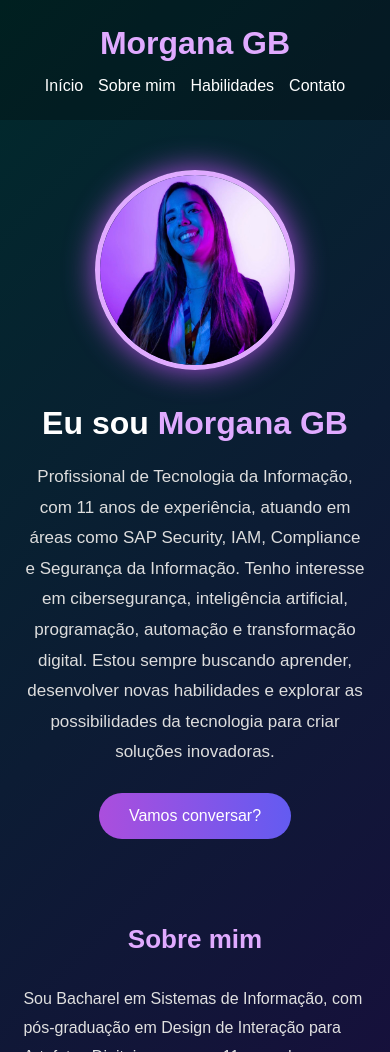
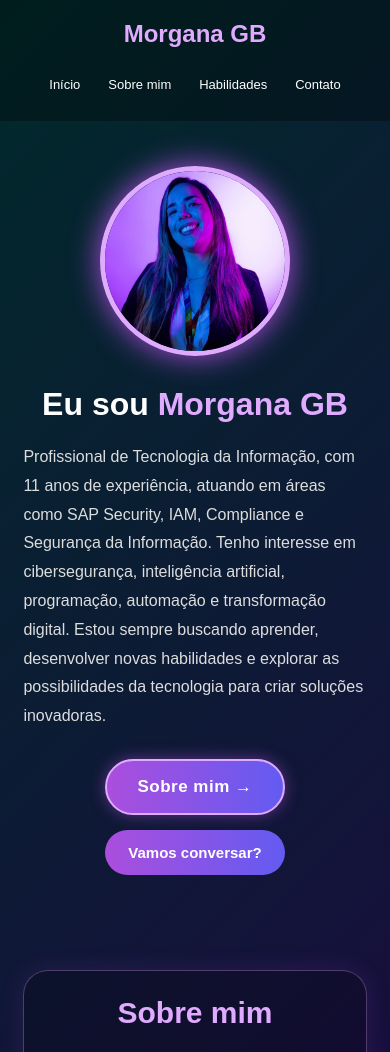
Before and after one commit to Morgana28/webmypage, a plain HTML site: page index.html in a window 390 px wide. Shown: the top 1052 px of the page. Drawn offline with Linux system fonts and the light colour scheme.

Commit message:
Update index.html

```diff
--- a/index.html
+++ b/index.html
@@ -4,6 +4,8 @@
 <head>
     <meta charset="UTF-8">
     <meta name="viewport" content="width=device-width, initial-scale=1.0">
+
+    <meta name="description" content="Portfólio profissional de Morgana GB. Experiência em SAP Security, IAM, Compliance e Segurança da Informação.">
 
     <title>Morgana GB | Portfólio</title>
 
@@ -16,6 +18,7 @@
 
         html {
             scroll-behavior: smooth;
+            scroll-padding-top: 30px;
         }
 
         body {
@@ -23,43 +26,51 @@
             background: linear-gradient(135deg, #002a2b, #240046, #3c096c);
             color: white;
             min-height: 100vh;
+            overflow-x: hidden;
         }
 
         /* CABEÇALHO */
 
         header {
-            padding: 25px 8%;
+            padding: 22px 8%;
             display: flex;
             justify-content: space-between;
             align-items: center;
-            background: rgba(0, 0, 0, 0.25);
+            background: rgba(0, 0, 0, 0.30);
             flex-wrap: wrap;
-            gap: 15px;
+            gap: 20px;
         }
 
         header h1 {
             color: #e0aaff;
+            font-size: 27px;
         }
 
         nav {
             display: flex;
+            align-items: center;
             flex-wrap: wrap;
-            gap: 20px;
+            gap: 15px;
         }
 
         nav a {
             color: white;
             text-decoration: none;
-            transition: 0.3s;
+            padding: 10px 15px;
+            border-radius: 25px;
+            transition: all 0.3s ease;
+            font-size: 15px;
         }
 
         nav a:hover {
             color: #ff70d9;
+            background: rgba(255, 112, 217, 0.12);
         }
 
         /* CONTEÚDO PRINCIPAL */
 
         main {
+            width: 100%;
             padding: 80px 10%;
         }
 
@@ -74,16 +85,17 @@
         }
 
         .foto {
-            width: 250px;
-            height: 250px;
+            width: 270px;
+            height: 270px;
             border-radius: 50%;
             object-fit: cover;
             border: 5px solid #e0aaff;
             box-shadow: 0 0 30px #ab4edd;
+            flex-shrink: 0;
         }
 
         .texto {
-            max-width: 550px;
+            max-width: 600px;
         }
 
         .texto h2 {
@@ -101,47 +113,87 @@
             line-height: 1.8;
         }
 
-        button {
-            margin-top: 25px;
-            padding: 14px 30px;
+        /* BOTÕES */
+
+        .botoes-apresentacao {
+            display: flex;
+            align-items: center;
+            flex-wrap: wrap;
+            gap: 15px;
+            margin-top: 28px;
+        }
+
+        .botao {
+            display: inline-block;
+            text-decoration: none;
+            text-align: center;
+            padding: 15px 28px;
             border: none;
             border-radius: 30px;
             background: linear-gradient(90deg, #ab4edd, #635bf1);
             color: white;
             cursor: pointer;
             font-size: 16px;
-            transition: 0.3s;
+            font-weight: bold;
+            transition: all 0.3s ease;
         }
 
-        button:hover {
-            transform: scale(1.05);
-            box-shadow: 0 0 15px #ab4edd;
+        .botao:hover {
+            background: linear-gradient(90deg, #ff70d9, #ab4edd);
+            transform: translateY(-4px) scale(1.04);
+            box-shadow: 0 0 22px rgba(255, 112, 217, 0.7);
+        }
+
+        /* BOTÃO SOBRE MIM EM DESTAQUE */
+
+        .botao-sobre {
+            padding: 17px 35px;
+            font-size: 18px;
+            border: 2px solid #e0aaff;
+            box-shadow: 0 0 15px rgba(171, 78, 221, 0.5);
+            letter-spacing: 0.5px;
+        }
+
+        .botao-sobre:hover {
+            background: linear-gradient(90deg, #ff70d9, #ab4edd);
+            box-shadow: 0 0 25px rgba(255, 112, 217, 0.8);
         }
 
         #mensagem {
             margin-top: 15px;
             color: #e0aaff;
+            font-size: 15px;
         }
 
         /* SEÇÕES */
 
         section {
-            margin-top: 90px;
+            margin-top: 100px;
             text-align: center;
         }
 
         section h2 {
             color: #e0aaff;
-            margin-bottom: 30px;
-            font-size: 30px;
+            margin-bottom: 35px;
+            font-size: 32px;
         }
 
         /* SOBRE MIM */
 
         #sobre {
-            max-width: 1000px;
-            margin: 100px auto 0;
-            padding: 0 10px;
+            max-width: 1100px;
+            margin: 110px auto 0;
+            padding: 45px;
+            background: rgba(0, 0, 0, 0.20);
+            border: 1px solid rgba(224, 170, 255, 0.30);
+            border-radius: 25px;
+            box-shadow: 0 0 25px rgba(171, 78, 221, 0.15);
+            scroll-margin-top: 30px;
+        }
+
+        #sobre h2 {
+            font-size: 38px;
+            margin-bottom: 40px;
         }
 
         #sobre p {
@@ -172,6 +224,7 @@
         .habilidades span:hover {
             background: rgba(171, 78, 221, 0.35);
             transform: translateY(-4px);
+            box-shadow: 0 0 12px rgba(171, 78, 221, 0.4);
         }
 
         /* CONTATO */
@@ -184,13 +237,27 @@
         }
 
         .links a {
+            display: inline-block;
             color: #e0aaff;
             text-decoration: none;
+            padding: 12px 24px;
+            border: 1px solid #ab4edd;
+            border-radius: 25px;
             transition: 0.3s;
         }
 
         .links a:hover {
-            color: #ff70d9;
+            color: white;
+            background: #ab4edd;
+            transform: translateY(-3px);
+        }
+
+        /* ACESSIBILIDADE */
+
+        a:focus-visible,
+        button:focus-visible {
+            outline: 3px solid #ff70d9;
+            outline-offset: 4px;
         }
 
         /* RODAPÉ */
@@ -200,54 +267,173 @@
             padding: 30px;
             color: #ccc;
             margin-top: 50px;
-            background: rgba(0, 0, 0, 0.20);
+            background: rgba(0, 0, 0, 0.25);
         }
 
-        /* RESPONSIVIDADE PARA CELULARES */
+        /* TABLETS */
 
-        @media (max-width: 768px) {
+        @media (max-width: 900px) {
 
             header {
-                justify-content: center;
+                padding: 20px 5%;
+            }
+
+            main {
+                padding: 60px 6%;
+            }
+
+            .apresentacao {
+                gap: 35px;
+            }
+
+            .foto {
+                width: 230px;
+                height: 230px;
+            }
+
+            .texto {
+                max-width: 100%;
+            }
+
+        }
+
+        /* CELULARES */
+
+        @media (max-width: 600px) {
+
+            header {
+                flex-direction: column;
                 text-align: center;
+                padding: 20px 5%;
+            }
+
+            header h1 {
+                font-size: 24px;
             }
 
             nav {
                 justify-content: center;
-                gap: 15px;
+                gap: 8px;
+            }
+
+            nav a {
+                font-size: 13px;
+                padding: 9px 10px;
             }
 
             main {
-                padding: 50px 6%;
+                padding: 45px 6%;
             }
 
             .apresentacao {
-                gap: 35px;
+                flex-direction: column;
                 text-align: center;
+                gap: 30px;
             }
 
             .foto {
-                width: 200px;
-                height: 200px;
+                width: 190px;
+                height: 190px;
             }
 
             .texto h2 {
                 font-size: 32px;
             }
 
+            .texto p {
+                font-size: 16px;
+                text-align: left;
+            }
+
+            .botoes-apresentacao {
+                justify-content: center;
+            }
+
+            .botao {
+                font-size: 15px;
+                padding: 14px 23px;
+            }
+
+            .botao-sobre {
+                font-size: 17px;
+                padding: 16px 30px;
+            }
+
+            section {
+                margin-top: 70px;
+            }
+
+            section h2 {
+                font-size: 26px;
+            }
+
             #sobre {
-                margin-top: 70px;
-                padding: 0;
+                margin-top: 80px;
+                padding: 25px 18px;
+            }
+
+            #sobre h2 {
+                font-size: 30px;
+                margin-bottom: 25px;
             }
 
             #sobre p {
-                font-size: 16px;
+                font-size: 15px;
                 line-height: 1.8;
                 text-align: left;
             }
 
-            section h2 {
-                font-size: 26px;
+            .habilidades {
+                gap: 10px;
+            }
+
+            .habilidades span {
+                padding: 11px 15px;
+                font-size: 14px;
+            }
+
+            footer {
+                font-size: 13px;
+            }
+
+        }
+
+        /* TELAS MUITO PEQUENAS */
+
+        @media (max-width: 360px) {
+
+            nav {
+                gap: 5px;
+            }
+
+            nav a {
+                font-size: 12px;
+                padding: 8px;
+            }
+
+            .texto h2 {
+                font-size: 27px;
+            }
+
+            .foto {
+                width: 165px;
+                height: 165px;
+            }
+
+        }
+
+        /* RESPEITA PREFERÊNCIA POR MENOS ANIMAÇÕES */
+
+        @media (prefers-reduced-motion: reduce) {
+            html {
+                scroll-behavior: auto;
+            }
+
+            *,
+            *::before,
+            *::after {
+                transition-duration: 0.01ms !important;
+                animation-duration: 0.01ms !important;
             }
         }
 
@@ -259,14 +445,16 @@
     <!-- CABEÇALHO -->
 
     <header>
+
         <h1>Morgana GB</h1>
 
-        <nav>
+        <nav aria-label="Menu principal">
             <a href="#inicio">Início</a>
             <a href="#sobre">Sobre mim</a>
             <a href="#habilidades">Habilidades</a>
             <a href="#contato">Contato</a>
         </nav>
+
     </header>
 
     <!-- APRESENTAÇÃO -->
@@ -275,9 +463,11 @@
 
         <div class="apresentacao">
 
-            <img src="Morgana.jpeg"
-                 alt="Foto de Morgana"
-                 class="foto">
+            <img
+                src="Morgana.jpeg"
+                alt="Foto de Morgana"
+                class="foto"
+            >
 
             <div class="texto">
 
@@ -300,9 +490,17 @@
                     da tecnologia para criar soluções inovadoras.
                 </p>
 
-                <button onclick="mostrarMensagem()">
-                    Vamos conversar?
-                </button>
+                <div class="botoes-apresentacao">
+
+                    <a href="#sobre" class="botao botao-sobre">
+                        Sobre mim <span aria-hidden="true">→</span>
+                    </a>
+
+                    <a href="#contato" class="botao">
+                        Vamos conversar?
+                    </a>
+
+                </div>
 
                 <p id="mensagem" aria-live="polite"></p>
 
@@ -434,15 +632,19 @@
 
             <div class="links">
 
-                <a href="https://morgana28.github.io/webmypage/"
-                   target="_blank"
-                   rel="noopener noreferrer">
+                <a
+                    href="https://morgana28.github.io/webmypage/"
+                    target="_blank"
+                    rel="noopener noreferrer"
+                >
                     Meu Site
                 </a>
 
-                <a href="https://www.linkedin.com/in/morgana-brito-6b573570/"
-                   target="_blank"
-                   rel="noopener noreferrer">
+                <a
+                    href="https://www.linkedin.com/in/morgana-brito-6b573570/"
+                    target="_blank"
+                    rel="noopener noreferrer"
+                >
                     LinkedIn
                 </a>
 
@@ -458,18 +660,5 @@
         Desenvolvido por Morgana.BOT
     </footer>
 
-    <!-- JAVASCRIPT -->
-
-    <script>
-
-        function mostrarMensagem() {
-
-            document.getElementById("mensagem").innerHTML =
-                'Vamos nos conectar! Meu LinkedIn está logo abaixo. Obrigada pela visita!';
-
-        }
-
-    </script>
-
 </body>
 </html>
```
